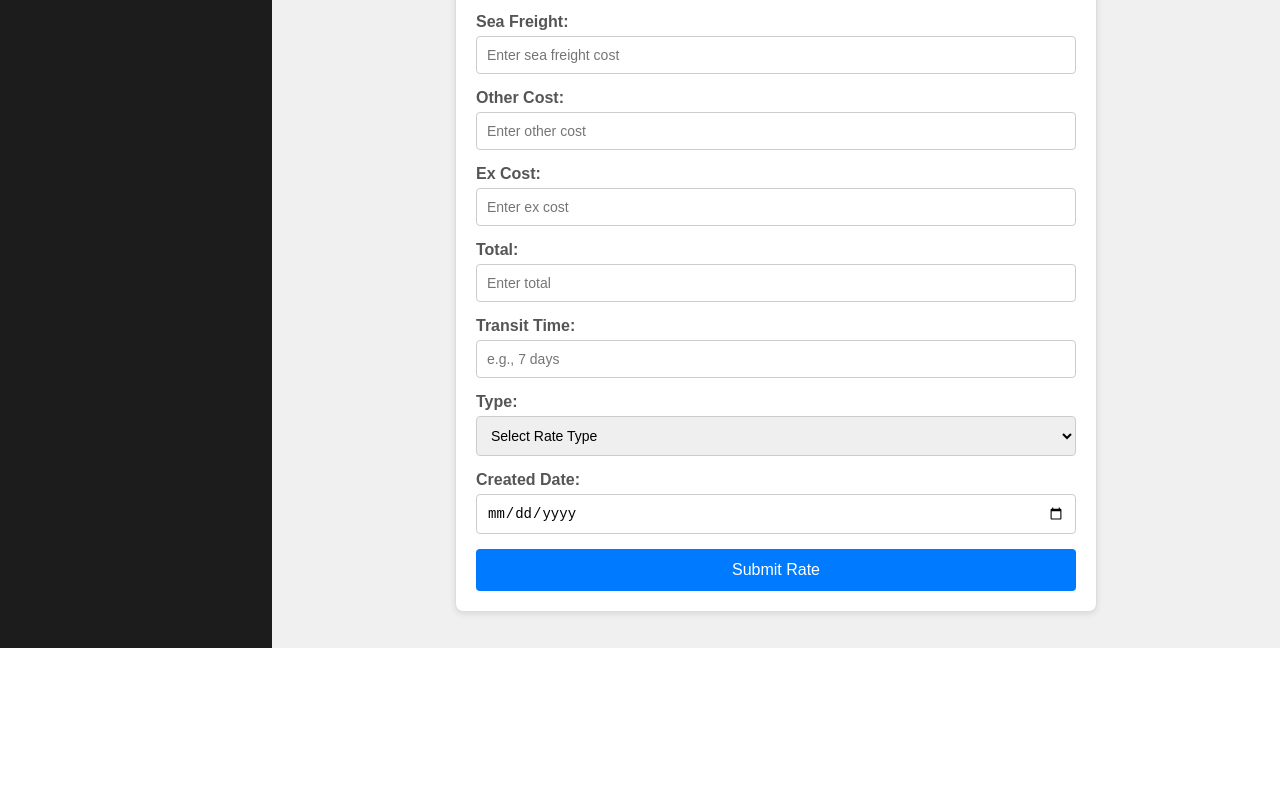
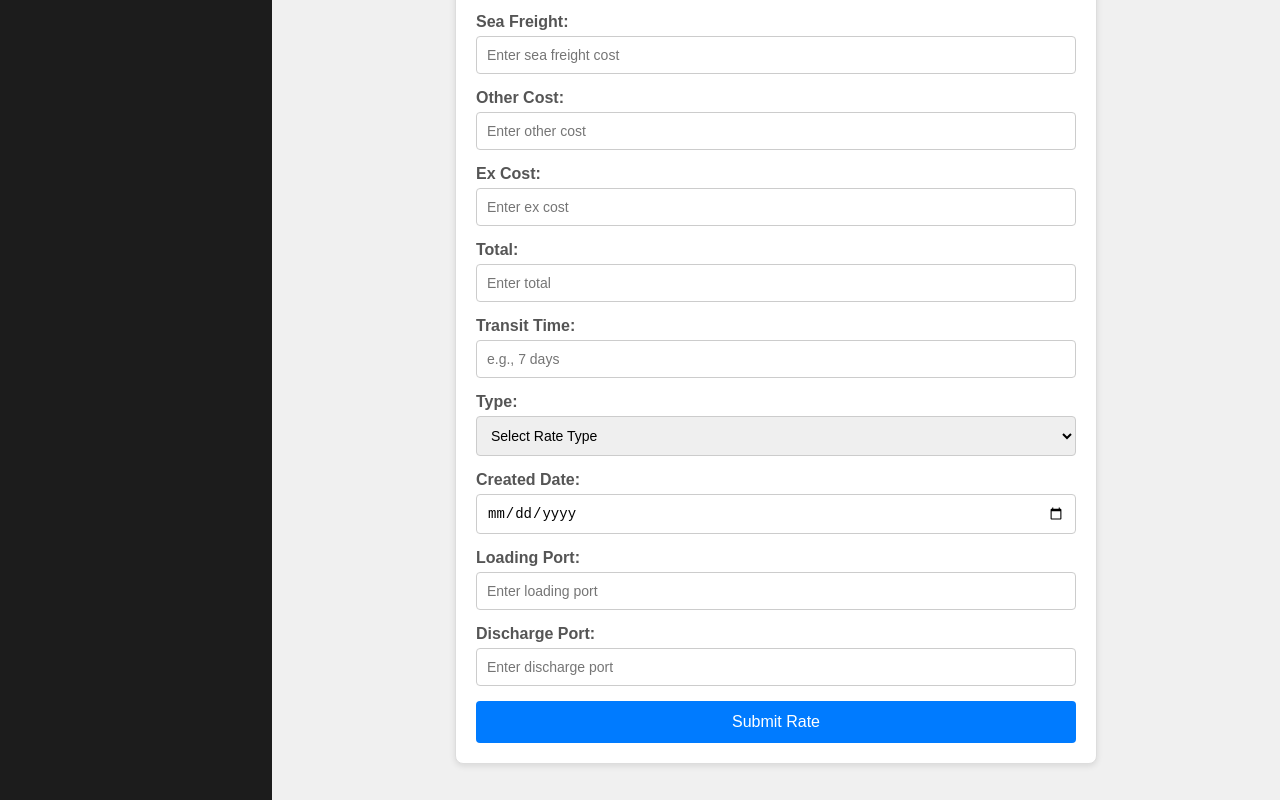
Before and after one commit to amilauomcse/find-cargo, a React (Create React App) app in the folder frontend/: page /rates/add in a window 1280 px wide. Shown: the part 420-1220 px from the top of the page. Before the commit the page ends 1068 px from the top, so only its background shows below. Built offline with nearby package versions, Linux system fonts and the light colour scheme.

Commit message:
field updates

```diff
--- a/frontend/src/components/AddRates.tsx
+++ b/frontend/src/components/AddRates.tsx
@@ -1,4 +1,3 @@
-// AddRates.tsx
 import React, { useState } from "react";
 import { useNavigate } from "react-router-dom";
 import "./FormStyles.css";
@@ -18,6 +17,10 @@ const AddRates: React.FC = () => {
   const [rateType, setRateType] = useState("");
   const [createdDate, setCreatedDate] = useState("");
 
+  // New fields
+  const [loadingPort, setLoadingPort] = useState("");
+  const [dischargePort, setDischargePort] = useState("");
+
   const handleSubmit = (e: React.FormEvent) => {
     e.preventDefault();
     const newRate = {
@@ -32,6 +35,9 @@ const AddRates: React.FC = () => {
       transitTime,
       rateType,
       createdDate,
+      // Include new fields
+      loadingPort,
+      dischargePort,
     };
     console.log("New Rate:", newRate);
     navigate("/rates");
@@ -128,6 +134,29 @@ const AddRates: React.FC = () => {
           <label>Created Date:</label>
           <input type="date" value={createdDate} onChange={(e) => setCreatedDate(e.target.value)} />
         </div>
+
+        {/* New Loading Port Field */}
+        <div className="form-group">
+          <label>Loading Port:</label>
+          <input
+            type="text"
+            value={loadingPort}
+            onChange={(e) => setLoadingPort(e.target.value)}
+            placeholder="Enter loading port"
+          />
+        </div>
+
+        {/* New Discharge Port Field */}
+        <div className="form-group">
+          <label>Discharge Port:</label>
+          <input
+            type="text"
+            value={dischargePort}
+            onChange={(e) => setDischargePort(e.target.value)}
+            placeholder="Enter discharge port"
+          />
+        </div>
+
         <button className="submit-button" type="submit">
           Submit Rate
         </button>
--- a/frontend/src/components/RatesDashboard.tsx
+++ b/frontend/src/components/RatesDashboard.tsx
@@ -1,7 +1,6 @@
-// RatesDashboard.tsx (modernized)
 import React, { useState } from "react";
 import { Link } from "react-router-dom";
-import "./Dashboard.css"; // We'll define modern styles in this CSS file
+import "./Dashboard.css"; // Modern styles in this CSS file
 
 interface Rate {
   id: number;
@@ -16,6 +15,8 @@ interface Rate {
   createdDate: string;
   transitTime: string;
   type: string;
+  loadingPort: string;
+  dischargePort: string;
 }
 
 const dummyRates: Rate[] = [
@@ -32,6 +33,8 @@ const dummyRates: Rate[] = [
     createdDate: "2025-03-30",
     transitTime: "7 days",
     type: "Express",
+    loadingPort: "Port A",
+    dischargePort: "Port B",
   },
   {
     id: 2,
@@ -46,6 +49,8 @@ const dummyRates: Rate[] = [
     createdDate: "2025-03-28",
     transitTime: "10 days",
     type: "Standard",
+    loadingPort: "Port X",
+    dischargePort: "Port Y",
   },
 ];
 
@@ -100,6 +105,7 @@ const RatesDashboard: React.FC = () => {
             <option value="">Select Loading Port</option>
             <option value="Port A">Port A</option>
             <option value="Port B">Port B</option>
+            <option value="Port X">Port X</option>
           </select>
         </div>
         <div className="filter-group">
@@ -108,6 +114,7 @@ const RatesDashboard: React.FC = () => {
             <option value="">Select Discharge Port</option>
             <option value="Port C">Port C</option>
             <option value="Port D">Port D</option>
+            <option value="Port Y">Port Y</option>
           </select>
         </div>
         <div className="filter-group">
@@ -133,6 +140,8 @@ const RatesDashboard: React.FC = () => {
               <th>ETD</th>
               <th>Carrier</th>
               <th>Container Type</th>
+              <th>Loading Port</th>
+              <th>Discharge Port</th>
               <th>Sea Freight</th>
               <th>Other Cost</th>
               <th>Ex Cost</th>
@@ -149,6 +158,8 @@ const RatesDashboard: React.FC = () => {
                 <td>{rate.etd}</td>
                 <td>{rate.carrier}</td>
                 <td>{rate.containerType}</td>
+                <td>{rate.loadingPort}</td>
+                <td>{rate.dischargePort}</td>
                 <td>{rate.seaFreight}</td>
                 <td>{rate.otherCost}</td>
                 <td>{rate.exCost}</td>
```
